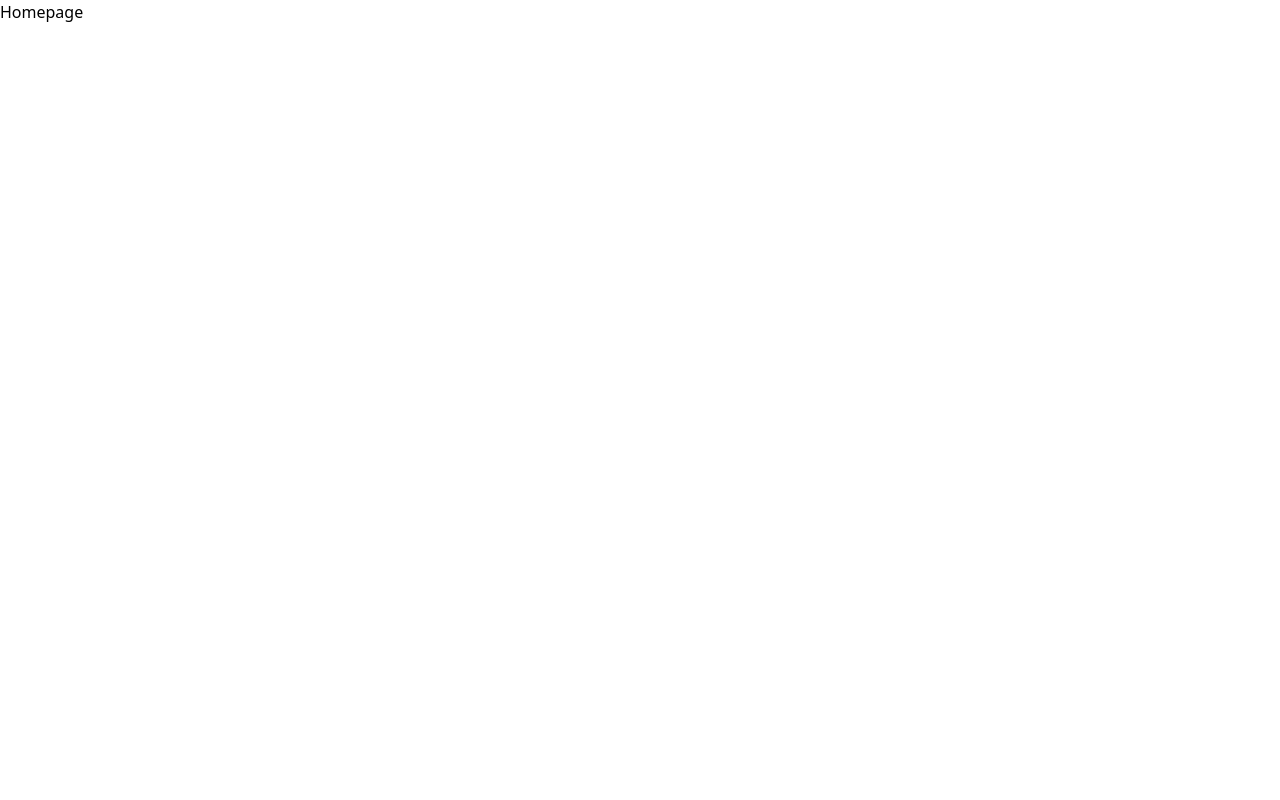
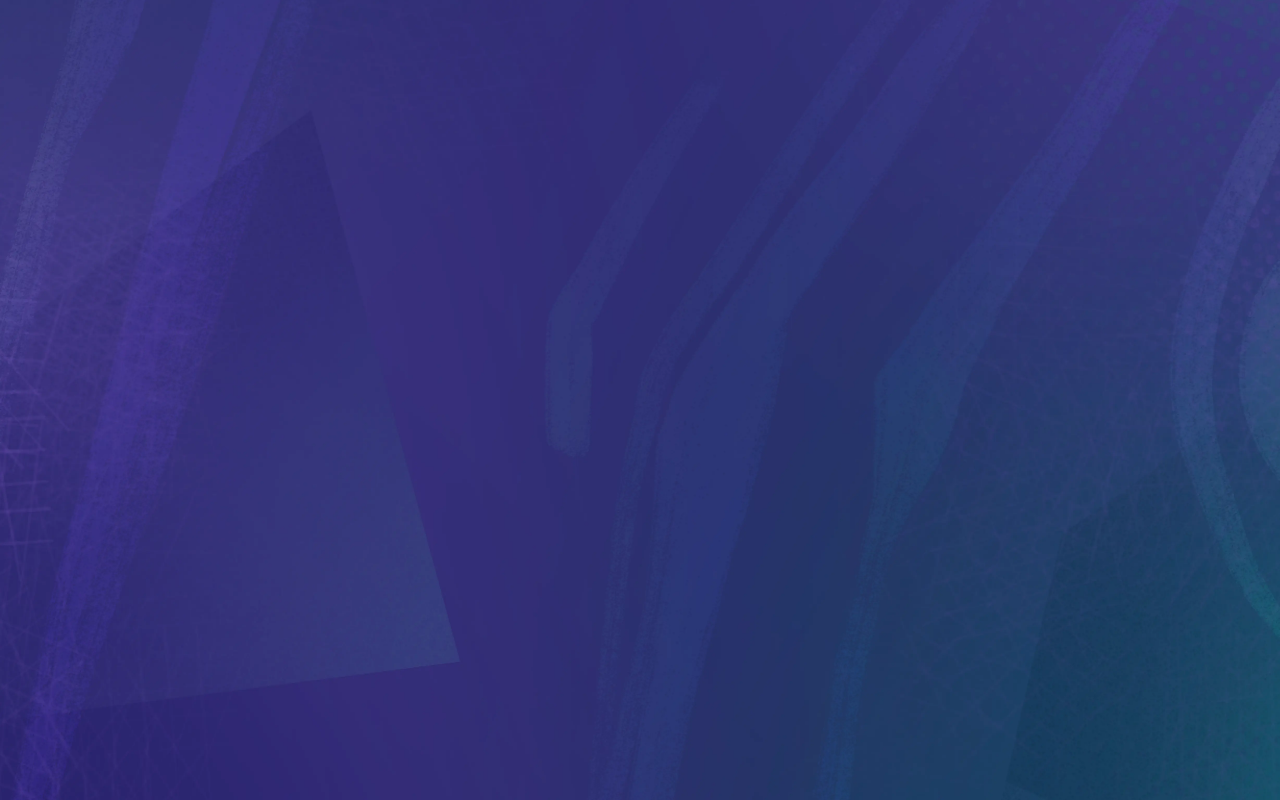
Before and after one commit to nicholaswisee/ami-frontend, a React (Vite) app: page / in a window 1280 px wide. Built offline with nearby package versions, Linux system fonts and the light colour scheme.

Commit message:
feat: add background

```diff
--- a/src/pages/Home.tsx
+++ b/src/pages/Home.tsx
@@ -1,10 +1,22 @@
 export default function HomePage() {
   return (
-    <section>
-      <h1>Homepage</h1>
-      {/* TODO: Isi konten landing page nanti ya. */}
-      {/* iyee son */}
+    <section className="relative min-h-screen w-full overflow-hidden">
+      {/* Background Image */}
+      <div
+        className="absolute inset-0 z-0"
+        style={{
+          backgroundImage: 'url(/homepage-bg.webp)',
+          backgroundSize: 'cover',
+          backgroundPosition: 'center',
+          backgroundRepeat: 'no-repeat',
+        }}
+      >
+      </div>
 
+      {/* Content */}
+      <div className="relative z-10 flex min-h-screen items-center justify-center px-4">
+
+      </div>
     </section>
   );
 }
```
Also changed, not shown: public/leaf-right-main.webp (added).
